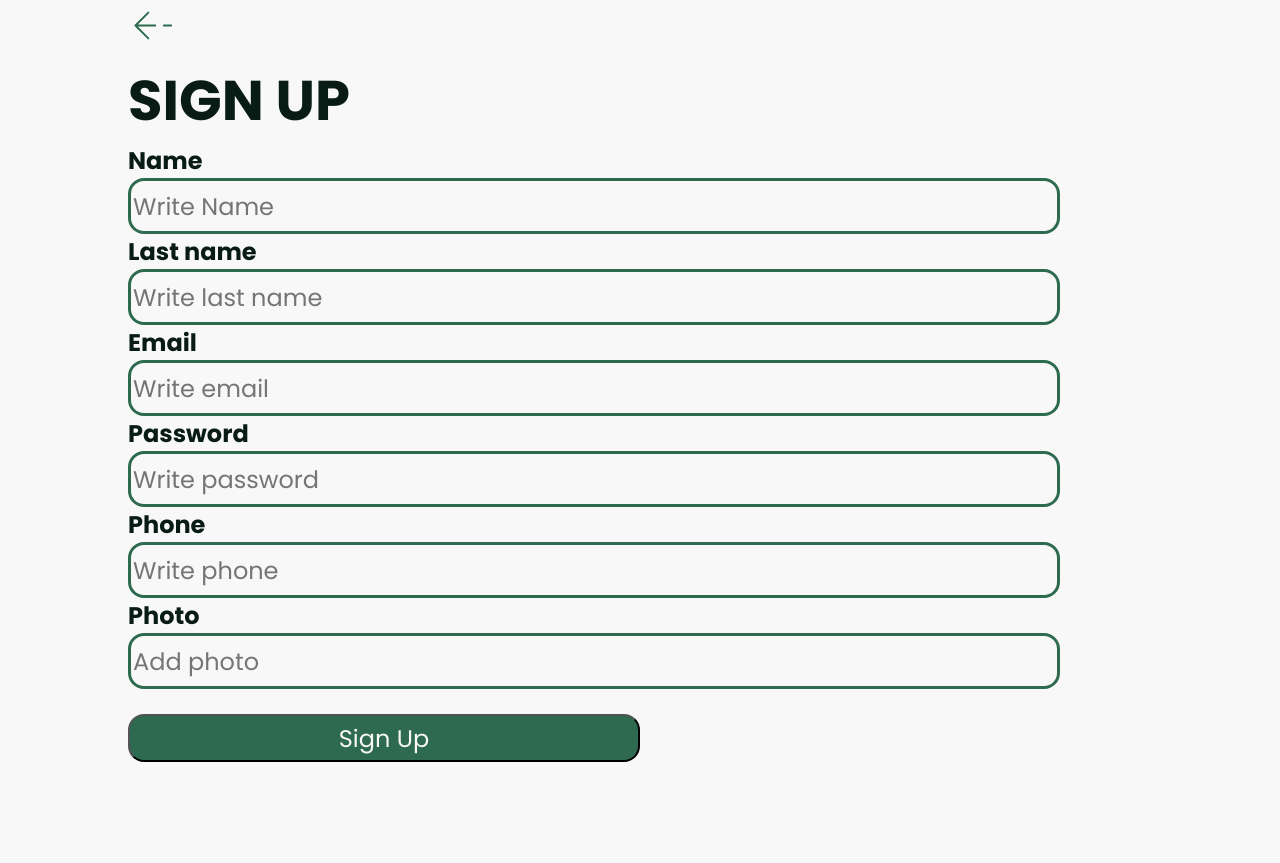
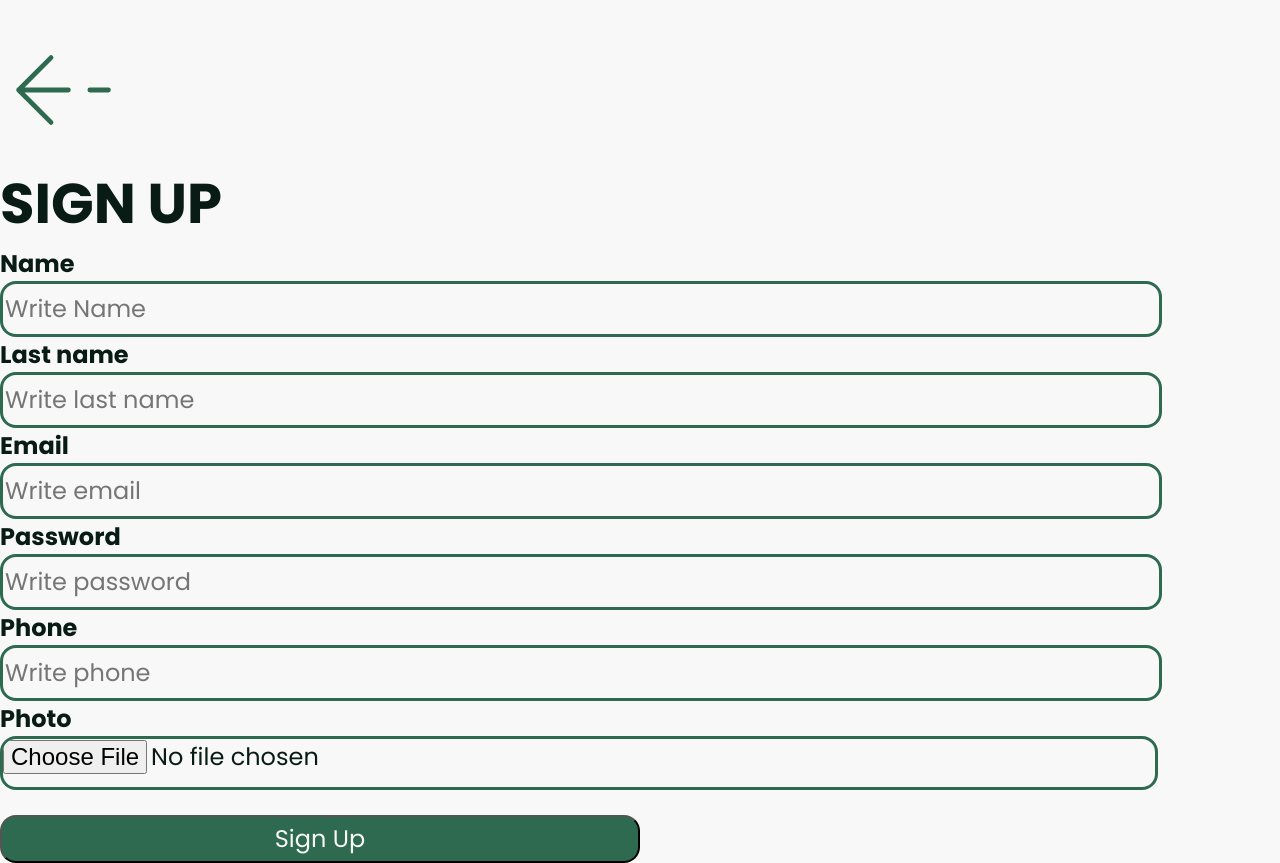
Before and after one commit to Ninetthe/boBook, a React (Vite) app in the folder frontend_boBook/: page /register in a window 1280 px wide. Before the commit the page ends 800 px from the top, so only its background shows below. Built offline with nearby package versions, Linux system fonts and the light colour scheme.

Commit message:
Media queries modified

```diff
--- a/frontend_boBook/src/components/atoms/logo/logo.css
+++ b/frontend_boBook/src/components/atoms/logo/logo.css
@@ -28,6 +28,8 @@
 }
 
 @media (width: 800px) {
+    /* .LogoContainer{
+        transform: scale(1.5); */
 
 
 }
--- a/frontend_boBook/src/components/atoms/vectordesign/vectordesign.css
+++ b/frontend_boBook/src/components/atoms/vectordesign/vectordesign.css
@@ -29,7 +29,7 @@
     }
 }
 /*destop*/
-@media (min-width: 1200px) {
+@media (min-width: 1000px) {
     .containerVectors{
         display: none;
 
--- a/frontend_boBook/src/configuration/Router.jsx
+++ b/frontend_boBook/src/configuration/Router.jsx
@@ -11,6 +11,7 @@ export default function RouterItem() {
                 <Route path='/' element={<Welcome/>}></Route>
                 <Route path='/login' element={<LogIn/>}></Route>
                 <Route path='/register' element={<Register/>}></Route>
+                <Route path='/home' element={<Register/>}></Route>
 
             </Route>
         </Routes>
--- a/frontend_boBook/src/views/login/logIn.css
+++ b/frontend_boBook/src/views/login/logIn.css
@@ -21,12 +21,16 @@
 .resetPassword{
     text-decoration: none;
 }
-@media (min-width: 1200px) {
+
+
+
+@media (min-width: 1000px) {
     .logInContainer{
         margin-top: 0;
+        max-width: 50%;
+        margin: auto;
     }
     .LogoWelcome{
-      margin-top: 15%;
-
+        margin-top: 15%;
     }
 }
--- a/frontend_boBook/src/views/register/Register.jsx
+++ b/frontend_boBook/src/views/register/Register.jsx
@@ -5,6 +5,9 @@ import './register.css'
 export default function Register() {
   return (
     <div className='signUpContainer'>
+
+
+
      <a className='textDecoration' href="/"><img className='arrow' src={arrow} alt="arrow" /></a>
      <h2 className='h2Logo'>SIGN UP</h2>
      <div className=''>
@@ -20,10 +23,12 @@ export default function Register() {
             <label className="styleFormsLabel">Phone</label><br />
             <input className="styleFormsInput" type="text" name="" id="" placeholder='Write phone'/><br />
             <label className="styleFormsLabel">Photo</label><br />
-            <input className="styleFormsInput" type="text" name="" id="" placeholder='Add photo'/><br /> <br />
+            <input className="styleFormsInput" type="file" name="" id="" placeholder='Add photo'/><br /> <br />
             <input className="bttnGreenMedium " type="submit" value="Sign Up" name="" id="" />
         </form>
         </div>
+
+
     </div>
   )
 }
--- a/frontend_boBook/src/views/register/register.css
+++ b/frontend_boBook/src/views/register/register.css
@@ -2,8 +2,8 @@
     margin: auto;
     margin-top: 10%;
     display: flex;
-    text-align: justify;
     flex-direction: column;
+    max-width: 100%;
 }
 .arrow {
     width: 15%;
@@ -15,13 +15,12 @@
 
 @media (min-width: 800px) {
     .signUpContainer{
-        width: 80%;
+        width: 100%;
         height: 100%;
         margin-top: 2%;
-        margin: auto;
     }
     .arrow {
-        height: 5%;
-        width: 5%;
+        height: 10%;
+        width: 10%;
     }
   }
--- a/frontend_boBook/src/views/welcome/welcome.css
+++ b/frontend_boBook/src/views/welcome/welcome.css
@@ -11,10 +11,15 @@
     background-color: #f8f8f8;
 }
 .LogoWelcome {
-    margin-top: 20%
+    margin-top: 20%;
 }
 
-@media (min-width: 800px) {
-
+@media  (min-width: 800px) {
 
 }
+@media (min-width: 1000px) {
+    .welcomeContainer {
+        max-width: 50%;
+        margin: auto;
+    }
+}
```
Also changed, not shown: frontend_boBook/src/views/home/Home.jsx (+7 -0 lines), frontend_boBook/src/components/atoms/navbar/Navbar.jsx (added), frontend_boBook/src/components/atoms/navbar/navbar.css (added).
